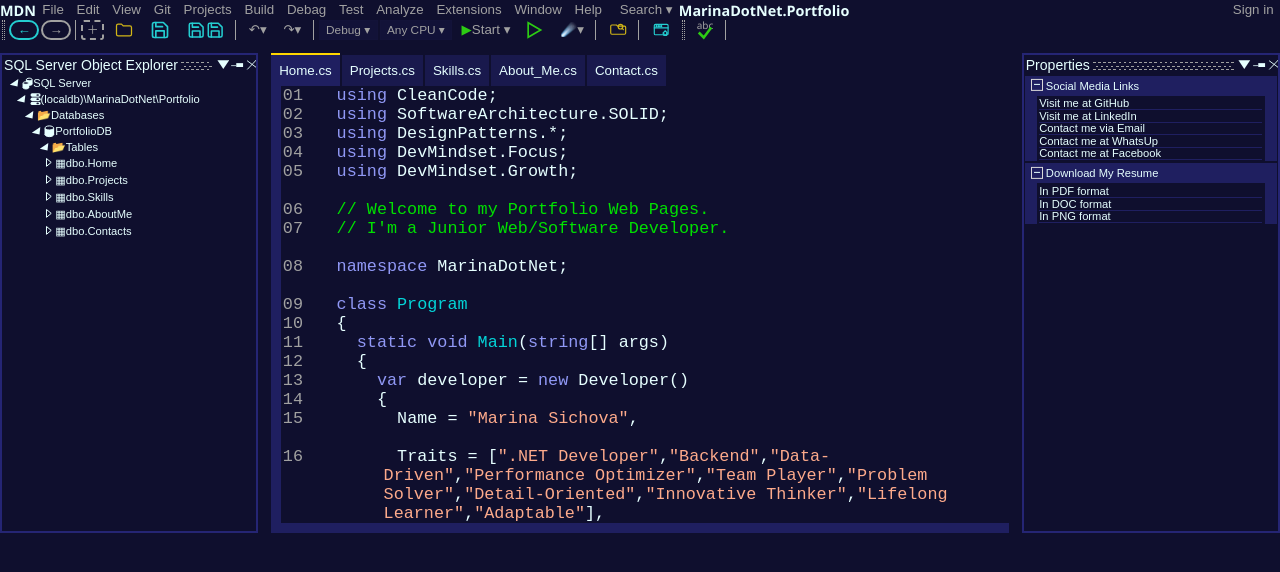
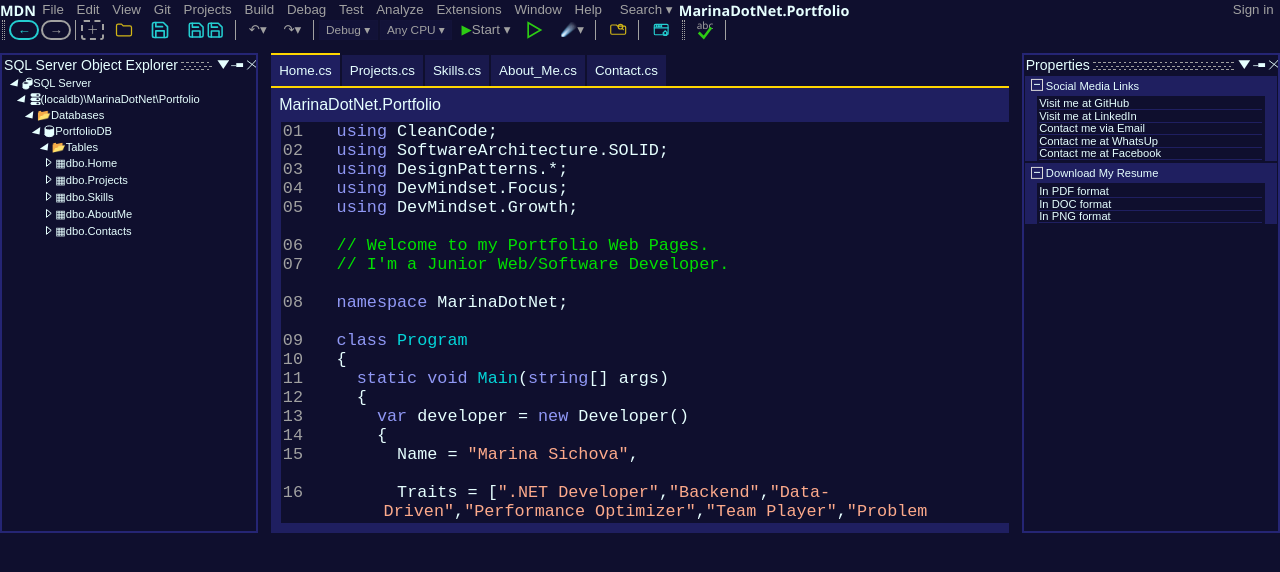
Before and after one commit to MarinaDotNet/marinadotnet.github.io, a React (Vite) app: page /aboutme in a window 1280 px wide. Shown: the top 572 px of the page. Built offline with nearby package versions, Linux system fonts and the light colour scheme.

Commit message:
added DecorativeTopPageLine.jsx and its css styles for better UI simulation of Visual Studio, updated DesktopLayout.jsx added DecorativeTopPageLine element.

```diff
--- a/src/components/DesktopLayout.jsx
+++ b/src/components/DesktopLayout.jsx
@@ -2,6 +2,7 @@
 import DecorativeTopComponent from "./desktopLayoutComponents/DecorativeTopComponent";
 import PageContentLeftSide from "./desktopLayoutComponents/PageContentLeftSide";
 import PageContentRightSide from "./desktopLayoutComponents/PageContentRightSide";
+import DecorativeTopPageLine from "./desktopLayoutComponents/DecorativeTopPageLine";
 
 import Home from "./pages/Home";
 
@@ -19,7 +20,7 @@
                     <PageContentLeftSide />
                     <div className="middle-content">
                         <NavBar />
-
+                        <DecorativeTopPageLine />
                         <div className="component-box">
                             <Routes>
                                 <Route path="/" element={<Home />} />
--- /dev/null
+++ b/src/components/desktopLayoutComponents/DecorativeTopPageLine.jsx
@@ -0,0 +1,8 @@
+
+export default function DecorativeTopPageLine(){
+    return(
+        <div className="header-stripe">
+        <span className="text-primary">MarinaDotNet.Portfolio</span>
+        </div>
+    );
+};
--- a/src/index.css
+++ b/src/index.css
@@ -634,3 +634,15 @@
   padding-left: 8vw;
   text-indent: -8vw;
 }
+
+/* Decorative Header Stripe style for DecorativeTopPageLine.jsx element*/
+.header-stripe{
+  background-color: var(--color-frame);
+  height: fit-content;
+  padding: 0.5rem;
+  border-top: 2px solid var(--color-highlight-primary);
+  display: flex;
+  flex-direction: row;
+  align-items: center;
+  justify-content: space-between;
+}
```
